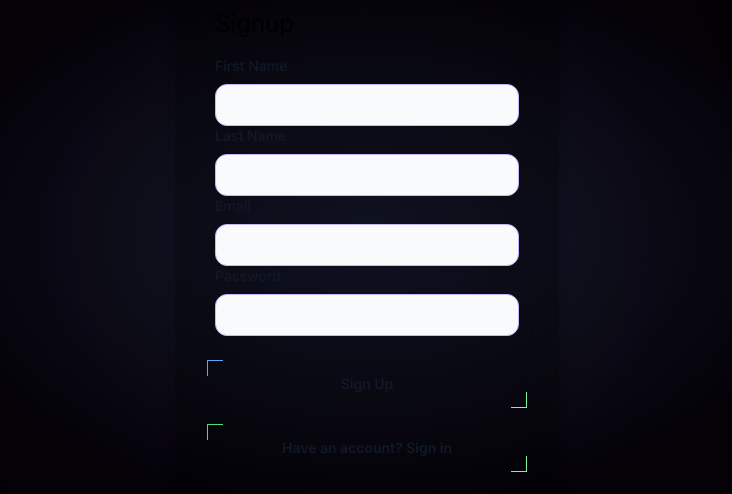
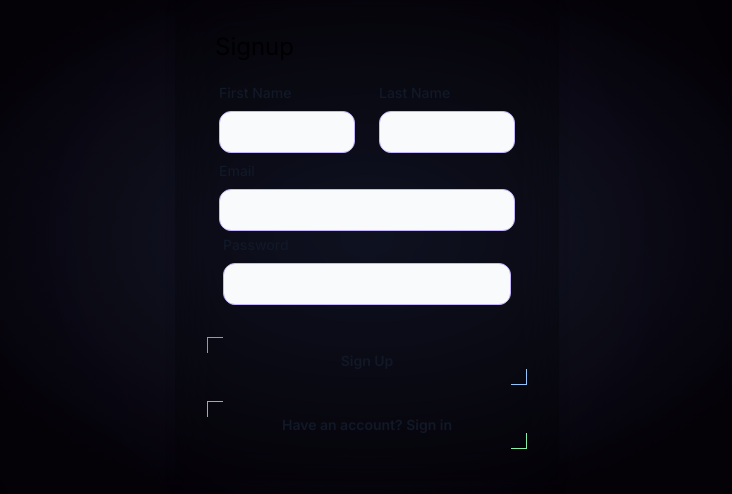
Before and after one commit to AdnanRashied/dimension, a Next.js app in the folder beyond-elysium/: page /signup in a window 1280 px wide. Shown: the part 164-658 px from the top of the page, without its empty margins (273-1005 px from the left). Built offline with nearby package versions, Linux system fonts and the light colour scheme.

Commit message:
Update page.tsx

```diff
--- a/beyond-elysium/src/app/(authentication)/signup/page.tsx
+++ b/beyond-elysium/src/app/(authentication)/signup/page.tsx
@@ -1,7 +1,7 @@
 "use client"
 import Link from "next/link";
 import React, { useState } from 'react';
-import { FormField } from '@/app/components/Form-Field';
+import { FormField } from '@components/Form-Field';
 import LoginPageBackground from "@styles/LoginPageBackground.module.scss";
 
 const SignupPage: React.FC = () => {
@@ -49,7 +49,6 @@ const SignupPage: React.FC = () => {
       console.error('Error during signup:', error);
     }
   };
-
   return (
     <>
      <div className="bg-[radial-gradient(ellipse_at_center,_var(--tw-gradient-stops))] from-gray-900 via-black to-black absolute flex items-center overflow-hidden place-content-center inset-0 no-rotate">
@@ -59,6 +58,8 @@ const SignupPage: React.FC = () => {
         <div className="p-10 bg-black bg-opacity-25 rounded-lg shadow-lg backdrop-filter backdrop-blur-xl w-96">
           <h2 className="mb-4 text-2xl">Signup</h2>
             <form onSubmit={handleSubmit}>
+              <div className="flex space-x-4">
+                <div className="w-1/2 p-1">
                   <FormField
                     htmlFor="firstName"
                     label="First Name"
@@ -66,6 +67,8 @@ const SignupPage: React.FC = () => {
                     onChange={handleChange}
                     required
                   />
+                </div>
+                <div className="w-1/2 p-1">
                   <FormField
                     htmlFor="lastName"
                     label="Last Name"
@@ -73,6 +76,9 @@ const SignupPage: React.FC = () => {
                     onChange={handleChange}
                     required
                   />
+                </div>
+                </div>
+                <div className="p-1">
                   <FormField
                     htmlFor="email"
                     label="Email"
@@ -81,6 +87,7 @@ const SignupPage: React.FC = () => {
                     onChange={handleChange}
                     required
                 />
+                <div className="p-1">
                   <FormField
                     htmlFor="password"
                     label="Password"
@@ -90,16 +97,20 @@ const SignupPage: React.FC = () => {
                     minlength={6}
                     required
                 />
+                </div>
+                </div>
               <div className="p-4"></div>
                 <button
-                className="relative h-8 w-full space-y-7 md:space-y-5 before:border-green-300
+                  className="relative h-8 w-full space-y-7 md:space-y-5 before:border-blue-300
                   before:absolute before:-bottom-2 before:-right-2 before:h-4 before:w-4
                   before:border-b before:border-r before:border-blue-300 before:transition-all
                   before:duration-300 before:border-blue-300 before:ease-in-out after:absolute
                   after:-top-2 after:-left-2 after:h-4 after:w-4 after:border-t after:border-l
                 after:border-blue-400 after:transition-all after:duration-300 after:ease-in-out
-                 hover:before:h-[calc(100%+16px)] hover:before:w-[calc(100%+16px)] hover:after:h-[calc(100%+16px)]
-                 hover:after:w-[calc(100%+16px)] text-sm font-semibold text-gray-900 dark:text-white">
+                  hover:before:h-[calc(100%+16px)] hover:before:w-[calc(100%+16px)]
+                  hover:after:h-[calc(100%+16px)] hover:after:w-[calc(100%+16px)]
+                  text-sm font-semibold text-gray-900 dark:text-white"
+                  >
                   Sign Up
                 </button>
               <div className="p-4"></div>
@@ -123,4 +134,5 @@ const SignupPage: React.FC = () => {
     </>
   );
 };
+
 export default SignupPage;
```
Lines whose indentation alone changed are shown as unchanged.
